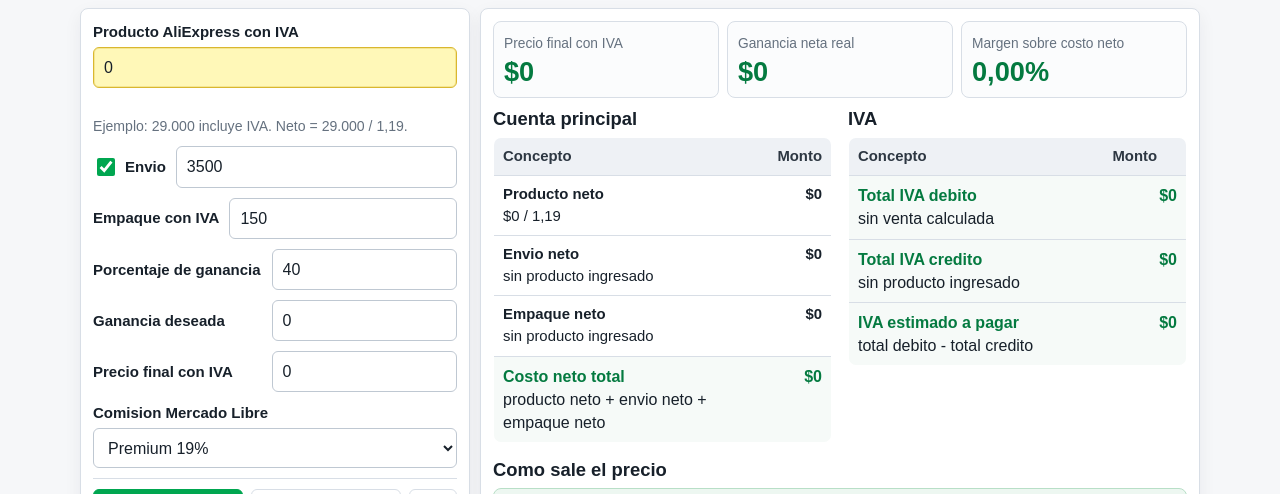
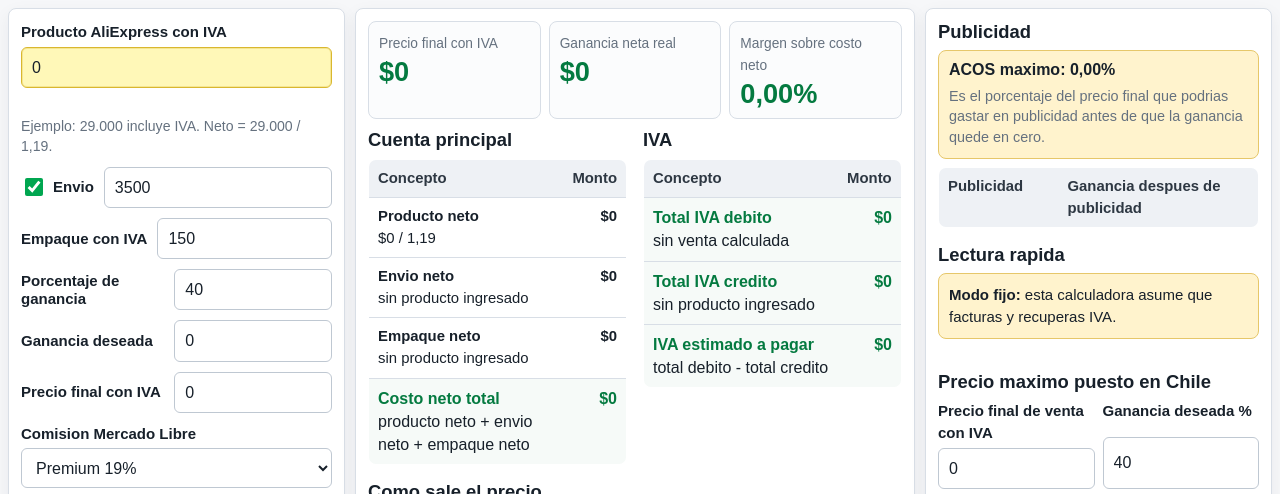
Before and after one commit to cesar20984/melicalc, a browser extension: page index.html in a window 1280 px wide. Shown: the top 494 px of the page. Drawn offline with Linux system fonts and the light colour scheme; no server answers.

Commit message:
Use three column desktop layout

```diff
--- a/index.html
+++ b/index.html
@@ -39,7 +39,7 @@
     }
 
     main {
-      width: min(1120px, calc(100% - 16px));
+      width: min(1460px, calc(100% - 16px));
       margin: 0 auto;
       padding: 8px 0 24px;
     }
@@ -81,7 +81,7 @@
 
     .layout {
       display: grid;
-      grid-template-columns: minmax(310px, 390px) 1fr;
+      grid-template-columns: minmax(310px, 390px) minmax(560px, 1fr) minmax(320px, 390px);
       gap: 10px;
       align-items: start;
     }
@@ -312,6 +312,17 @@
       align-content: start;
     }
 
+    .side-panel {
+      display: grid;
+      gap: 16px;
+    }
+
+    .side-panel .grid-two {
+      grid-template-columns: 1fr;
+      gap: 16px;
+      margin-top: 0 !important;
+    }
+
     table {
       width: 100%;
       border-collapse: collapse;
@@ -447,6 +458,10 @@
       }
 
       .result-panel {
+        display: contents;
+      }
+
+      .side-panel {
         display: contents;
       }
 
@@ -679,7 +694,9 @@
           <h2>Como sale el precio</h2>
           <div id="formulaBox" class="callout ok"></div>
         </div>
+      </section>
 
+      <section class="panel side-panel" aria-label="Analisis adicional">
         <div class="grid-two mobile-secondary" style="margin-top:16px;">
           <div class="section">
             <h2>Publicidad</h2>
```
